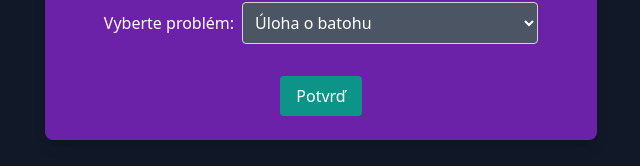
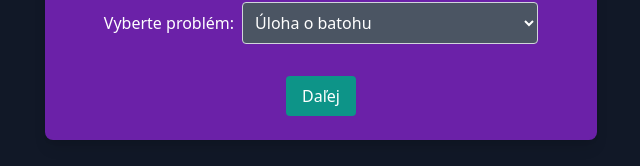
Before and after one commit to marek311/heuristics, a React (Create React App) app: page / in a window 1280 px wide. Shown: the part 402-568 px from the top of the page, without its empty margins (319-959 px from the left). Built offline with nearby package versions, Linux system fonts and the light colour scheme.

Commit message:
button text update

```diff
--- a/src/Selector.js
+++ b/src/Selector.js
@@ -66,7 +66,7 @@ function Selector() {
             </label>
             <button className="mt-4 px-4 py-2 bg-teal-600 text-white rounded hover:bg-teal-700 focus:outline-none focus:ring-2 focus:ring-teal-500"
                     onClick={handleSubmit}>
-                Potvrď
+                Daľej
             </button>
         </div>
     );
```
